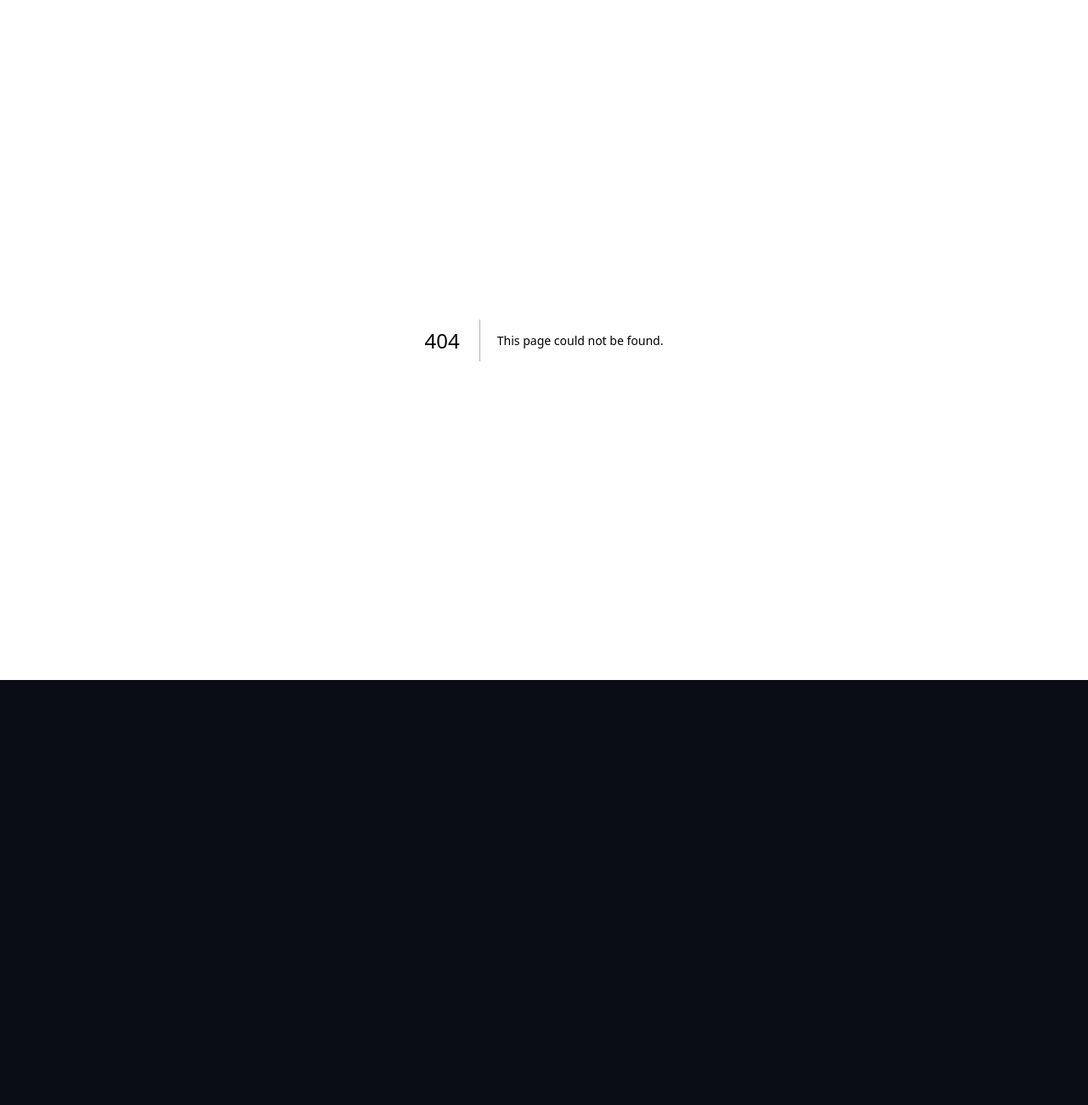
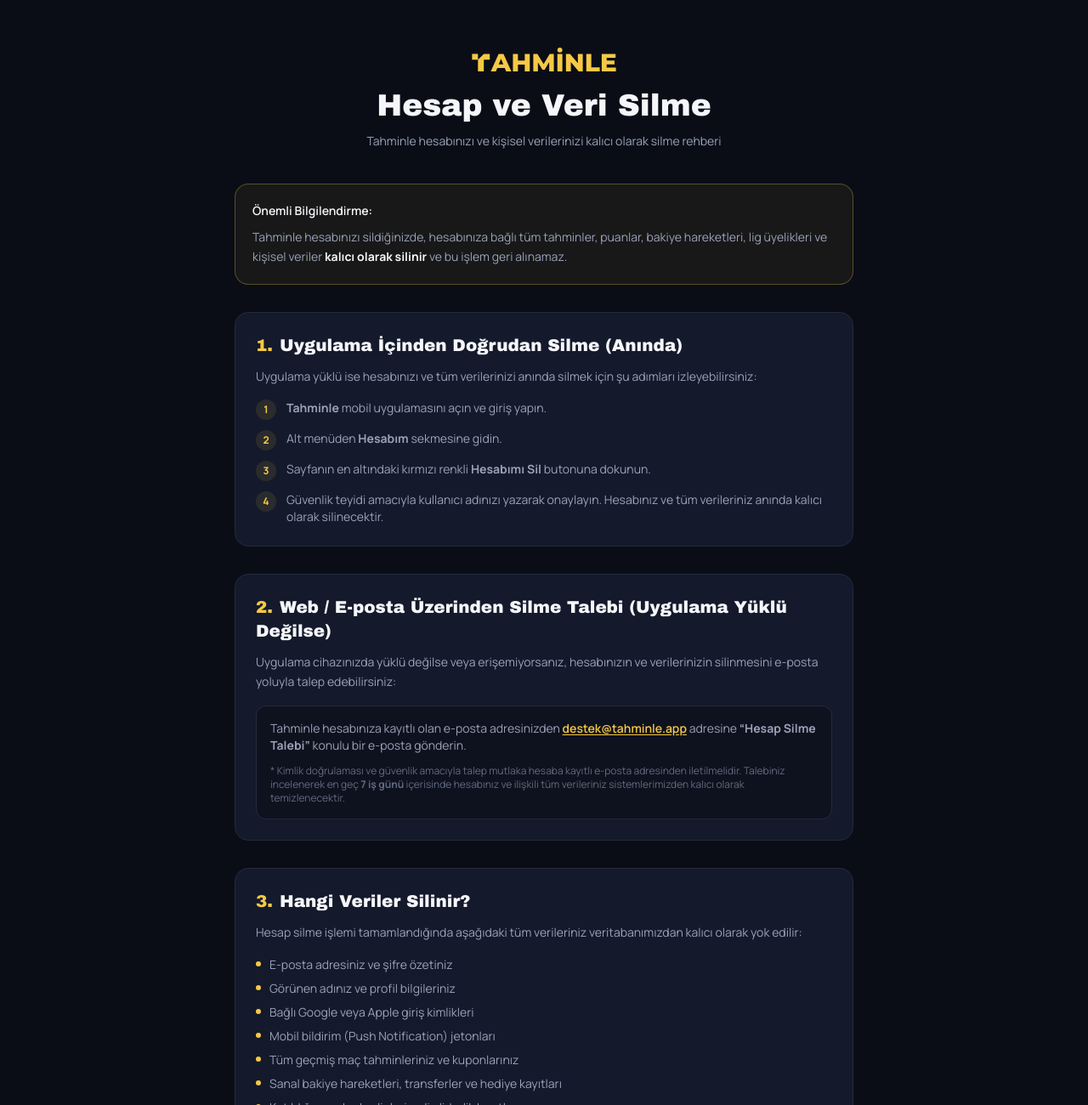
Before and after one commit to ofyayla/tahminle, a Next.js app: page /hesap-silme in a window 1280 px wide. Before the commit this address had no page. Shown: the top 1300 px of the page at 85% size. Before the commit the page ends 800 px from the top, so only its background shows below. Built offline with nearby package versions, Linux system fonts and the light colour scheme.

Commit message:
feat: add account deletion request page and link it in privacy policy

```diff
--- a/app/gizlilik-politikasi/page.tsx
+++ b/app/gizlilik-politikasi/page.tsx
@@ -286,8 +286,11 @@
               bulunabilirsin.
             </>,
             <>
-              Ya da <MailLink /> adresine, hesabına kayıtlı e-posta
-              adresinden &ldquo;hesap silme&rdquo; konulu bir mesaj gönder.
+              Ya da <MailLink /> adresine hesabına kayıtlı e-posta adresinden mesaj gönderebilir veya{" "}
+              <Link href="/hesap-silme" className="font-semibold text-gold underline underline-offset-2 hover:opacity-80">
+                Hesap ve Veri Silme Talebi
+              </Link>{" "}
+              sayfamızdaki adımları takip edebilirsin.
             </>,
           ]}
         />
--- /dev/null
+++ b/app/hesap-silme/page.tsx
@@ -0,0 +1,161 @@
+import type { Metadata } from "next";
+import Link from "next/link";
+import BrandLogo from "@/components/BrandLogo";
+
+export const metadata: Metadata = {
+  title: "Hesap ve Veri Silme Talebi — Tahminle",
+  description:
+    "Tahminle hesabınızı ve ilişkili tüm verilerinizi kalıcı olarak nasıl silebileceğinizi öğrenin.",
+};
+
+const CONTACT_EMAIL = "destek@tahminle.app";
+
+export default function HesapSilmePage() {
+  return (
+    <main className="mx-auto w-full max-w-3xl px-5 py-10 sm:py-14">
+      <header className="mb-10 text-center">
+        <Link href="/" aria-label="Tahminle ana sayfa">
+          <BrandLogo className="mx-auto mb-5" width={170} />
+        </Link>
+        <h1 className="font-display text-3xl sm:text-4xl">Hesap ve Veri Silme</h1>
+        <p className="mt-3 text-sm text-ink-dim">
+          Tahminle hesabınızı ve kişisel verilerinizi kalıcı olarak silme rehberi
+        </p>
+      </header>
+
+      <Callout>
+        <p className="font-semibold text-ink">Önemli Bilgilendirme:</p>
+        <p className="mt-2">
+          Tahminle hesabınızı sildiğinizde, hesabınıza bağlı tüm tahminler, puanlar,
+          bakiye hareketleri, lig üyelikleri ve kişisel veriler <strong className="text-ink">kalıcı olarak silinir</strong> ve
+          bu işlem geri alınamaz.
+        </p>
+      </Callout>
+
+      <div className="mt-8 space-y-8">
+        <section className="rounded-2xl border border-card-border bg-card p-6">
+          <h2 className="font-display text-xl text-ink">
+            <span className="mr-2 text-gold">1.</span>
+            Uygulama İçinden Doğrudan Silme (Anında)
+          </h2>
+          <p className="mt-3 text-sm leading-relaxed text-ink-dim">
+            Uygulama yüklü ise hesabınızı ve tüm verilerinizi anında silmek için şu adımları izleyebilirsiniz:
+          </p>
+          <ol className="mt-4 space-y-3 text-sm text-ink-dim">
+            <li className="flex gap-3">
+              <span className="flex h-6 w-6 flex-shrink-0 items-center justify-center rounded-full bg-gold/10 font-bold text-xs text-gold">
+                1
+              </span>
+              <span><strong>Tahminle</strong> mobil uygulamasını açın ve giriş yapın.</span>
+            </li>
+            <li className="flex gap-3">
+              <span className="flex h-6 w-6 flex-shrink-0 items-center justify-center rounded-full bg-gold/10 font-bold text-xs text-gold">
+                2
+              </span>
+              <span>Alt menüden <strong>Hesabım</strong> sekmesine gidin.</span>
+            </li>
+            <li className="flex gap-3">
+              <span className="flex h-6 w-6 flex-shrink-0 items-center justify-center rounded-full bg-gold/10 font-bold text-xs text-gold">
+                3
+              </span>
+              <span>Sayfanın en altındaki kırmızı renkli <strong>Hesabımı Sil</strong> butonuna dokunun.</span>
+            </li>
+            <li className="flex gap-3">
+              <span className="flex h-6 w-6 flex-shrink-0 items-center justify-center rounded-full bg-gold/10 font-bold text-xs text-gold">
+                4
+              </span>
+              <span>Güvenlik teyidi amacıyla kullanıcı adınızı yazarak onaylayın. Hesabınız ve tüm verileriniz anında kalıcı olarak silinecektir.</span>
+            </li>
+          </ol>
+        </section>
+
+        <section className="rounded-2xl border border-card-border bg-card p-6">
+          <h2 className="font-display text-xl text-ink">
+            <span className="mr-2 text-gold">2.</span>
+            Web / E-posta Üzerinden Silme Talebi (Uygulama Yüklü Değilse)
+          </h2>
+          <p className="mt-3 text-sm leading-relaxed text-ink-dim">
+            Uygulama cihazınızda yüklü değilse veya erişemiyorsanız, hesabınızın ve verilerinizin silinmesini e-posta yoluyla talep edebilirsiniz:
+          </p>
+          <div className="mt-4 rounded-xl border border-card-border bg-black/30 p-4 text-sm">
+            <p className="text-ink-dim">
+              Tahminle hesabınıza kayıtlı olan e-posta adresinizden{" "}
+              <a
+                href={`mailto:${CONTACT_EMAIL}?subject=Hesap%20Silme%20Talebi`}
+                className="font-semibold text-gold underline underline-offset-2 hover:opacity-80"
+              >
+                {CONTACT_EMAIL}
+              </a>{" "}
+              adresine <strong>&ldquo;Hesap Silme Talebi&rdquo;</strong> konulu bir e-posta gönderin.
+            </p>
+            <p className="mt-3 text-xs text-ink-faint">
+              * Kimlik doğrulaması ve güvenlik amacıyla talep mutlaka hesaba kayıtlı e-posta adresinden iletilmelidir.
+              Talebiniz incelenerek en geç <strong>7 iş günü</strong> içerisinde hesabınız ve ilişkili tüm verileriniz sistemlerimizden kalıcı olarak temizlenecektir.
+            </p>
+          </div>
+        </section>
+
+        <section className="rounded-2xl border border-card-border bg-card p-6">
+          <h2 className="font-display text-xl text-ink">
+            <span className="mr-2 text-gold">3.</span>
+            Hangi Veriler Silinir?
+          </h2>
+          <p className="mt-3 text-sm leading-relaxed text-ink-dim">
+            Hesap silme işlemi tamamlandığında aşağıdaki tüm verileriniz veritabanımızdan kalıcı olarak yok edilir:
+          </p>
+          <ul className="mt-4 space-y-2 text-sm text-ink-dim">
+            {[
+              "E-posta adresiniz ve şifre özetiniz",
+              "Görünen adınız ve profil bilgileriniz",
+              "Bağlı Google veya Apple giriş kimlikleri",
+              "Mobil bildirim (Push Notification) jetonları",
+              "Tüm geçmiş maç tahminleriniz ve kuponlarınız",
+              "Sanal bakiye hareketleri, transferler ve hediye kayıtları",
+              "Katıldığınız arkadaş ligleri ve lig liderlik kayıtları",
+              "Kazanılan sezonluk veya haftalık kupalar / rozetler",
+            ].map((item, idx) => (
+              <li key={idx} className="flex gap-2.5">
+                <span className="mt-1.5 h-1.5 w-1.5 flex-shrink-0 rounded-full bg-gold" />
+                <span>{item}</span>
+              </li>
+            ))}
+          </ul>
+        </section>
+
+        <section className="rounded-2xl border border-card-border bg-card p-6">
+          <h2 className="font-display text-xl text-ink">
+            <span className="mr-2 text-gold">4.</span>
+            Saklanan Veriler ve Saklama Süresi
+          </h2>
+          <p className="mt-3 text-sm leading-relaxed text-ink-dim">
+            Hesabınız silindiğinde kişisel tanımlayıcı tüm verileriniz kaldırılır. Sistem güvenliği, hata ayıklama ve yasal yükümlülükler kapsamında yalnızca anonim sunucu erişim günlükleri (server logs) en fazla <strong>90 gün</strong> süreyle otomatik olarak silinmek üzere tutulur. Bu kayıtlarda kişisel kullanıcı profili bilgisi yer almaz.
+          </p>
+        </section>
+      </div>
+
+      <footer className="mt-10 border-t border-card-border pt-6 text-center">
+        <p className="text-xs text-ink-faint">
+          Daha fazla bilgi için{" "}
+          <Link href="/gizlilik-politikasi" className="text-gold underline underline-offset-2 hover:opacity-80">
+            Gizlilik Politikası
+          </Link>{" "}
+          sayfamızı inceleyebilirsiniz.
+        </p>
+        <Link
+          href="/"
+          className="mt-4 inline-block text-sm font-semibold text-gold transition-opacity hover:opacity-80"
+        >
+          ← Tahminle&apos;ye dön
+        </Link>
+      </footer>
+    </main>
+  );
+}
+
+function Callout({ children }: { children: React.ReactNode }) {
+  return (
+    <div className="rounded-2xl border border-gold/30 bg-gold/[0.06] p-5 text-sm leading-relaxed text-ink-dim">
+      {children}
+    </div>
+  );
+}
--- a/proxy.ts
+++ b/proxy.ts
@@ -22,7 +22,7 @@
 // listing points at /gizlilik-politikasi and a reviewer (or anyone already
 // signed in who taps the link from inside the app) must land on the text
 // itself, never on a redirect.
-const OPEN_PREFIXES = ["/lig/", "/gizlilik-politikasi"];
+const OPEN_PREFIXES = ["/lig/", "/gizlilik-politikasi", "/hesap-silme"];
 
 async function isAuthenticated(req: NextRequest) {
   const token = req.cookies.get(COOKIE_NAME)?.value;
```
